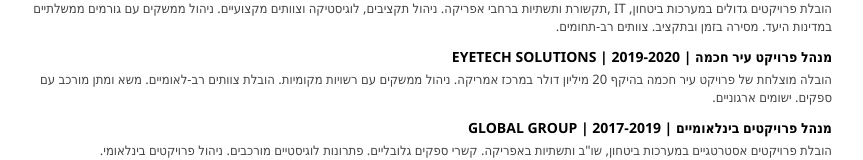
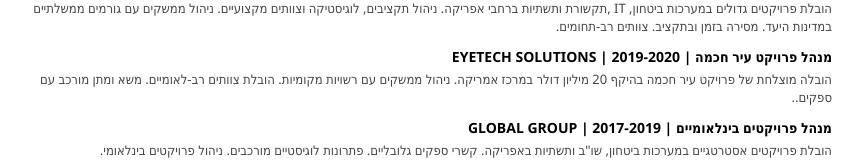
Before and after one commit to kfischi/Project-Manager-CV, a plain HTML site: page index.html in a window 1280 px wide. Shown: the part 377-537 px from the top of the page, without its empty margins (208-1071 px from the left). Drawn offline with Linux system fonts and the light colour scheme.

Commit message:
Update index.html

```diff
--- a/index.html
+++ b/index.html
@@ -121,7 +121,7 @@
 
     <div class="job">
         <div class="job-title">מנהל פרויקט עיר חכמה | EYETECH SOLUTIONS | 2019-2020</div>
-        <div class="job-details">הובלה מוצלחת של פרויקט עיר חכמה בהיקף 20 מיליון דולר במרכז אמריקה. ניהול ממשקים עם רשויות מקומיות. הובלת צוותים רב-לאומיים. משא ומתן מורכב עם ספקים. ישומים ארגוניים.</div>
+        <div class="job-details">הובלה מוצלחת של פרויקט עיר חכמה בהיקף 20 מיליון דולר במרכז אמריקה. ניהול ממשקים עם רשויות מקומיות. הובלת צוותים רב-לאומיים. משא ומתן מורכב עם ספקים..</div>
     </div>
 
     <div class="job">
```
